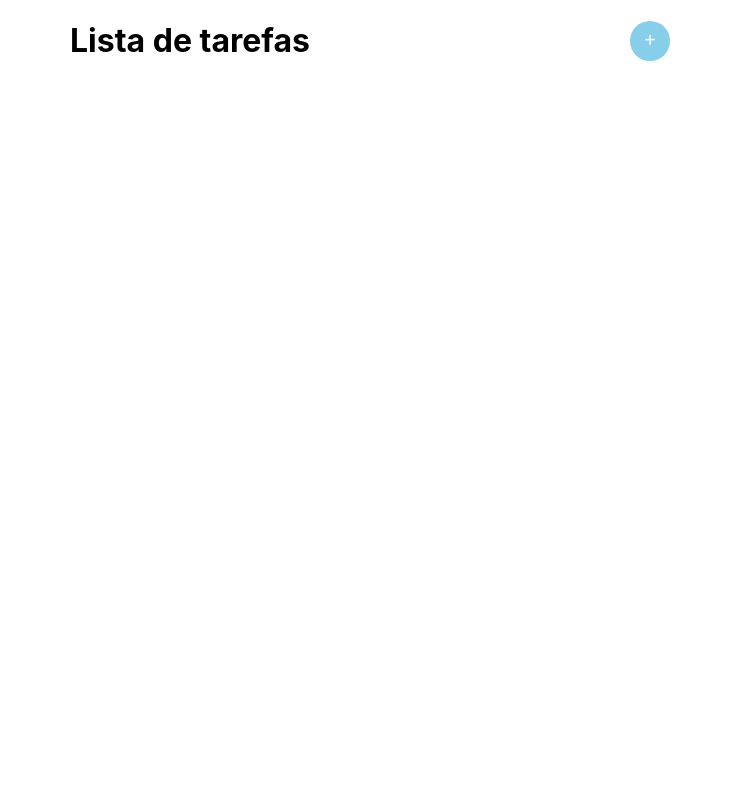
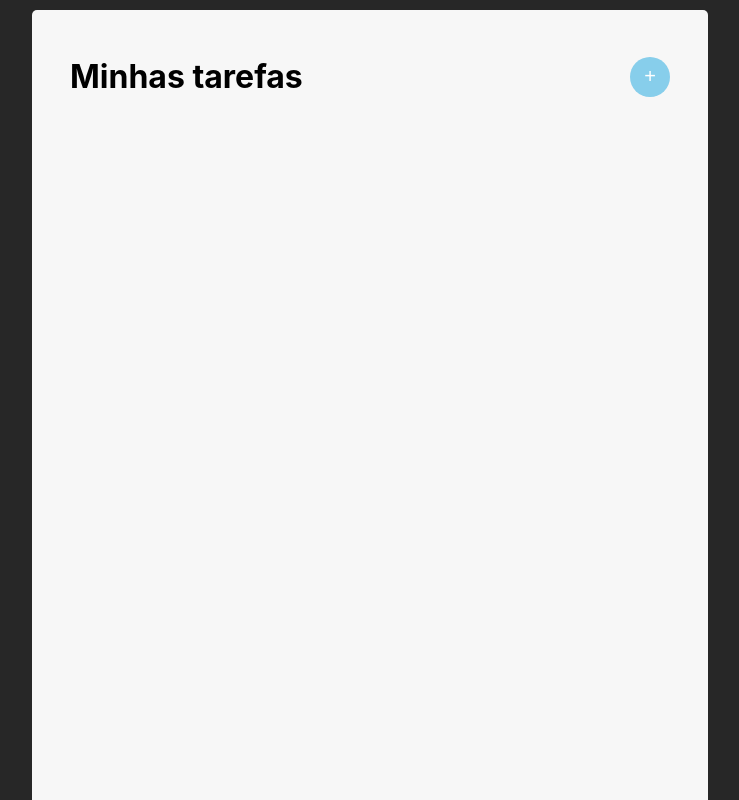
Before and after one commit to bimaggi/lista_de_tarefas, a React (Create React App) app: page / in a window 1280 px wide. Shown: the top 800 px of the page, without its empty margins (270-1009 px from the left). Built offline with nearby package versions, Linux system fonts and the light colour scheme.

Commit message:
alteraçao

```diff
--- a/src/App.css
+++ b/src/App.css
@@ -1,3 +1,6 @@
+body{
+  background-color:rgba(0, 0, 0, 0.849);
+}
 .done{
   text-decoration: line-through;
   color:rgba(83, 82, 82, 0.7)
@@ -5,6 +8,14 @@
 .container{
   margin: auto;
   max-width: 600px;
+  height: 100vw;
+  padding-left: 3%;
+  padding-right: 3%;
+  padding-top: 2%;
+  background-color: rgba(255, 255, 255, 0.966);
+  border-radius: 5px;
+  margin-top: 10px;
+
 }
 
 ul{
@@ -17,7 +28,7 @@ ul{
   display: flex;
   justify-content: space-between;
   align-items: center;
-  font-size: 25px;
+  font-size: 20px;
   padding: 15px;
   margin-top: 15px;
 }
@@ -67,3 +78,10 @@ input{
   width: 300px;
 
 }
+
+.mano{
+  display: flex;
+  flex-direction: column;
+
+
+}
--- a/src/App.js
+++ b/src/App.js
@@ -55,7 +55,7 @@ function App(){
   return (
     <div className="container">
       <header>
-        <h1>Lista de tarefas</h1>
+        <h1>Minhas tarefas</h1>
         <button onClick={()=>{setShowModal(true)}} className= "addButton">+</button>
       </header>
       <List onDone={onDone} items={items} onItemDeleted={onItemDeleted}/>
--- a/src/components/ListItem.js
+++ b/src/components/ListItem.js
@@ -18,7 +18,7 @@ function ListItem(props){
         <li>
             <Card className={props.item.done?"done item":"item"}>
                 {props.item.text}
-                <div>
+                <div className="mano">
                     <button onClick ={()=>{props.onDone(props.item)}}><DoneImg done={props.item.done}></DoneImg></button>
                     <button><img src="./assets/trash.png" alt="delete" onClick={()=>{props.onItemDeleted(props.item)}}></img></button>
                 </div>
```
